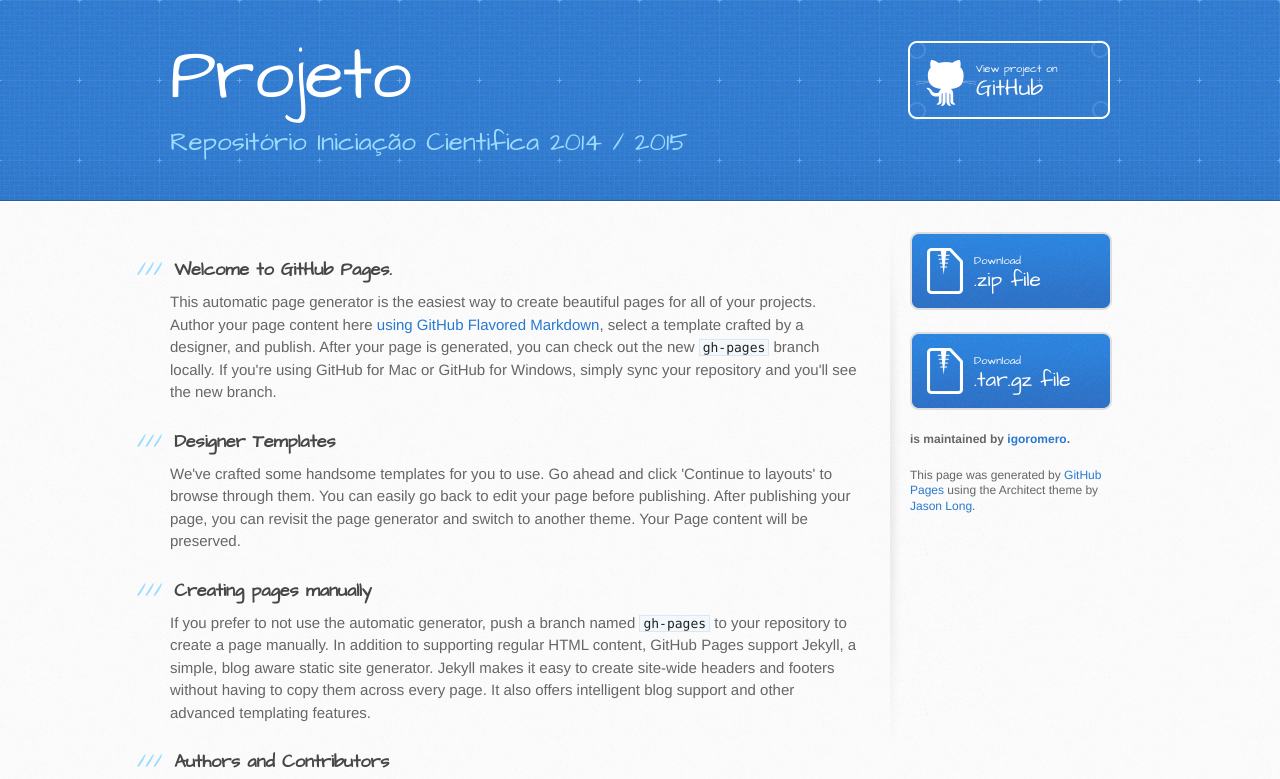
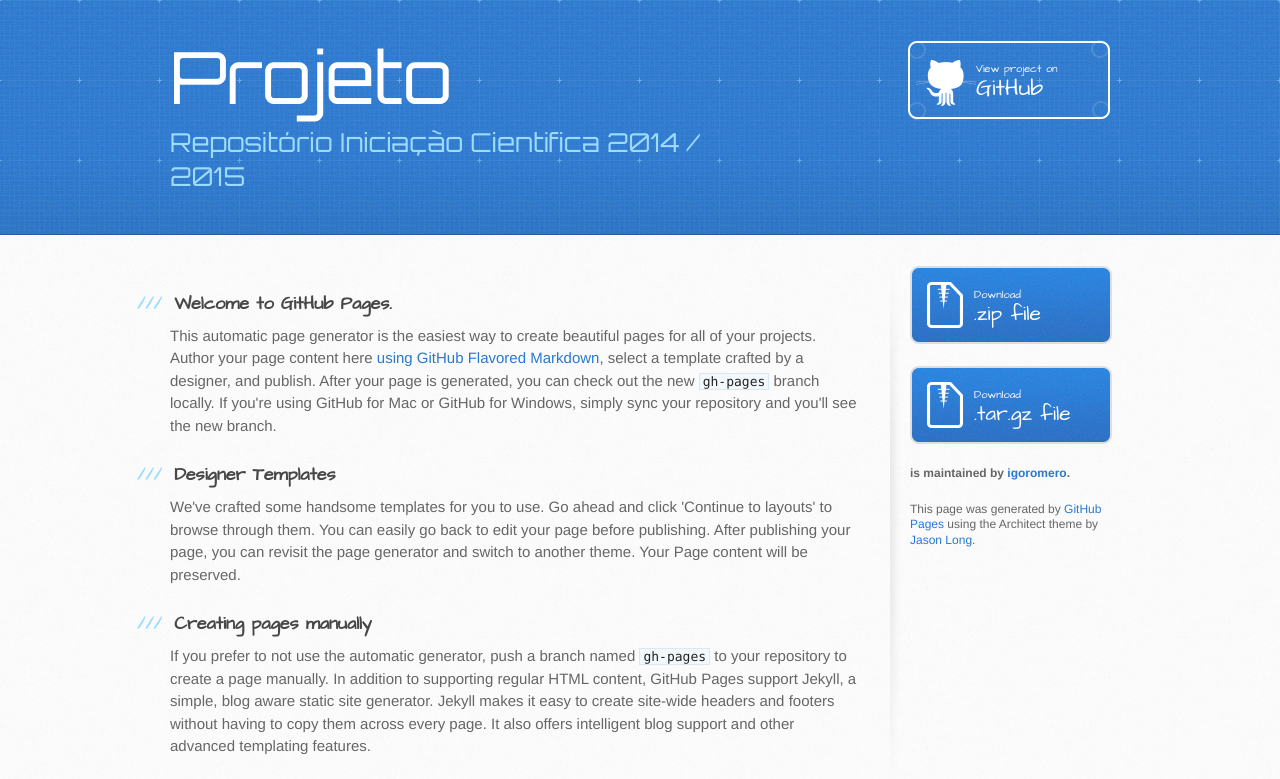
Before and after one commit to igoromero/projeto, a plain HTML site: page index.html in a window 1280 px wide. Shown: the top 779 px of the page. Drawn offline with Linux system fonts and the light colour scheme.

Commit message:
Update stylesheet.css

```diff
--- a/stylesheets/stylesheet.css
+++ b/stylesheets/stylesheet.css
@@ -1,4 +1,7 @@
 /*! normalize.css v3.0.2 | MIT License | git.io/normalize */
+
+
+@import url(http://fonts.googleapis.com/css?family=Orbitron);
 
 /**
  * 1. Set default font family to sans-serif.
@@ -450,7 +453,7 @@ a:hover {
 header {
   padding-top: 40px;
   padding-bottom: 40px;
-  font-family: 'Architects Daughter', 'Helvetica Neue', Helvetica, Arial, serif;
+  font-family: 'Orbitron', 'Helvetica Neue', Helvetica, Arial, serif;
   background: #2e7bcf url(../images/header-bg.jpg) 0 0 repeat-x;
   border-bottom: solid 1px #275da1;
 }
```
